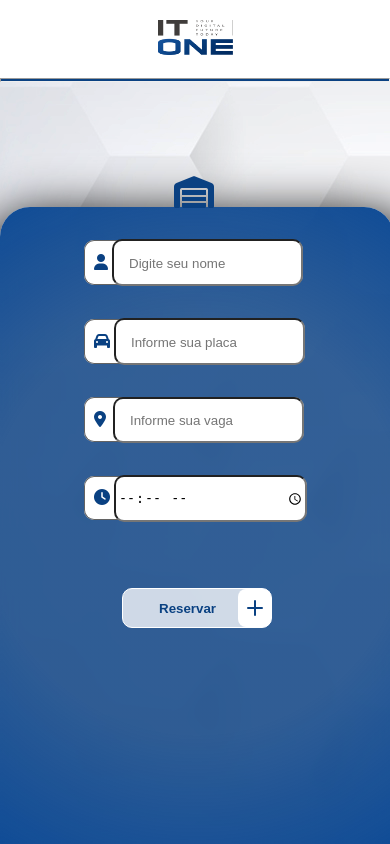
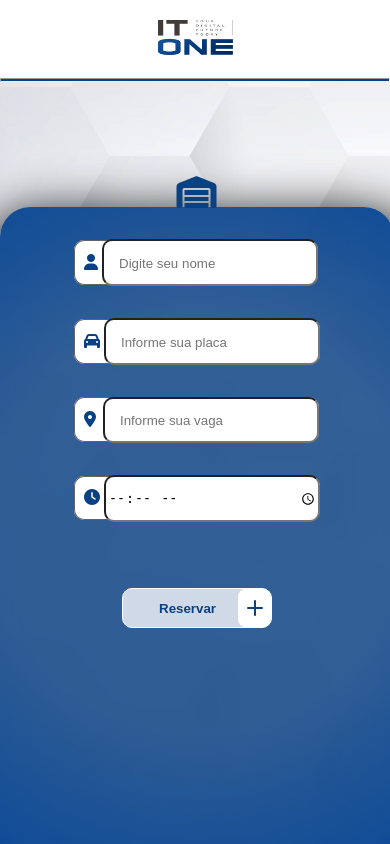
Before and after one commit to PabloMafra/PabloMafra.github.io, a PHP site: page /agendamento/ in a window 390 px wide. Run offline with PHP 8.4, Linux system fonts and the light colour scheme; some libraries are stand-ins or nearby versions.

Commit message:
aprimorando mobile

```diff
--- a/app-vagas/agendamento/index.html
+++ b/app-vagas/agendamento/index.html
@@ -31,17 +31,19 @@
 <script src="https://www.gstatic.com/firebasejs/8.7.0/firebase-database.js"></script>
 
 </head>
-<header><h1 class="logo"><a href="../"><img src="../imgs/logo.png" width="75" height="35"></a></img></h1>
 
-</header>
 <body>
+    <header><h1 class="logo"><a href="../"><img src="../imgs/logo.png" width="75" height="35"></a></img></h1>
+
+    </header>
 
     <hr class="hr-title">
 
     <div class="container">
+    <div class="divisao"><i class="fa-solid fa-warehouse fa-2xl"></i></div>
     <div id="bg" style="display:none;">
         <div id="pop-up" style="display:none;"><i class="fa-regular fa-face-sad-tear fa-2xl" id="icon_sad" display:none;"></i><i class="fa-regular fa-circle-check fa-2xl" id="icon_ok" style="display:flex;"></i><br>
-            <h1 class="message" id="title_success" style="display:flex;">Vaga cadastrada com sucesso!</h1>
+            <h1 class="message" id="title_success" style="display:flex;">Vaga reservada com sucesso!</h1>
             <h1 class="message" id="title_full" style="display:none;"><span class="text-1"><div style="display:flex;justify-content:center;">Que pena...</div><br>Todas as vagas estão reservadas!</h1>
             <button onclick="fecharPop()" class="cssbuttons-io-button" id="fechar"> Fechar
                 <div class="icon">
@@ -50,7 +52,7 @@
               </button>
         </div>
     </div>
-    <div class="divisao"><i class="fa-solid fa-warehouse fa-2xl"></i></div>
+
 
     <div action="index.html" method="POST" id="form" class="input-form">
 
--- a/app-vagas/agendamento/script.js
+++ b/app-vagas/agendamento/script.js
@@ -65,9 +65,9 @@
           // Envia os dados para o Realtime Database
 
           firebaseRef.push(usuarios).then(() => {
+            icon_sad.style.display = "none";
             fechar.style.display = "flex";
             background.style.display = "flex";
-            icon_sad.style.display = "none";
 
             // location.reload();
 
--- a/app-vagas/agendamento/style.css
+++ b/app-vagas/agendamento/style.css
@@ -1,3 +1,7 @@
+*{
+  appearance: none;
+}
+
 html, body, div, span, applet, object, iframe,
 h1, h2, h3, h4, h5, h6, p, blockquote, pre,
 a, abbr, acronym, address, big, cite, code,
@@ -47,14 +51,6 @@
 }
 html{
   height: 100%;
-}
-
-:root{
-  --appearence:none;
-}
-*{
-  -webkit-appearance:var(--appearence-none);
-  appearance: var(--appearance-none);
 }
 
 header{
@@ -121,7 +117,7 @@
 
 .fa-solid.fa-warehouse{
   position:fixed;
-  margin-left:220px;
+  margin-left:245px;
   margin-top:-17px;
   /* bottom:526px; */
   /* z-index: 1; */
@@ -146,7 +142,7 @@
 } */
 
 #name{
-    width:76%;
+    width:197px;
     display: inline;
     padding:7px 0 6px 15px;
     height:30px;
@@ -154,24 +150,24 @@
 }
 
 #placa{
-    width:75.99%;
-    display: inline;
+  width:197px;
+  display: inline;
     padding:7px 0 6px 15px;
     height:30px;
     border-radius: 10px;
 
 }
 
-#hour{
-    width:82.6%;
-    padding:7.4px 0 6.25px 2px;
-    height:30px;
-    border-radius: 10px;
+#vaga{
+  width:197px;
+  padding:6.5px 0 5px 15px;
+  height:30px;
+  border-radius: 10px;
 }
 
-#vaga{
-  width:75.99%;
-  padding:6.5px 0 5px 15px;
+#hour{
+  width:210px;
+  padding:7.4px 0 6.25px 2px;
   height:30px;
   border-radius: 10px;
 }
@@ -194,22 +190,25 @@
     background:#ffffff;
     padding:12.6px 0 13px 6px;
     border-radius: 10px;
-
     margin-bottom:8px;
 }
 
 
 /*inputs*/
 .input-form{
+  /* margin-left:30px;
+  margin-right:30px; */
+  /* width:100%; */
   /* position: relative; */
   /* display:flex;
   flex-direction: column; */
-  flex-wrap: wrap;
+  /* flex-wrap: wrap; */
   /* margin-left:15px; */
   margin-top:30px;
   /*padding:
   margin-bottom: 30px; */
   border-radius: 10px;
+
 }
 
 .fa-solid.fa-user{
--- a/app-vagas/index.html
+++ b/app-vagas/index.html
@@ -8,12 +8,12 @@
     <link rel="stylesheet" href="style.css">
     <link rel="icon" href="imgs/favicon.png" sizes="32x32">
 </head>
-<header><h1 class="logo"><a href="#"><img src="imgs/logo.png" width="75" height="35"></a></img></h1>
-  <hr class="hr-title">
 
-</header>
 <body>
+  <header><h1 class="logo"><a href="#"><img src="imgs/logo.png" width="75" height="35"></a></img></h1>
+    <hr class="hr-title">
 
+  </header>
 
     <div class="car1">
         <h1 class="choose">Escolha a cor do carro!</h1>
```
Also changed, not shown: app-vagas/style.css (+41 -8 lines).
